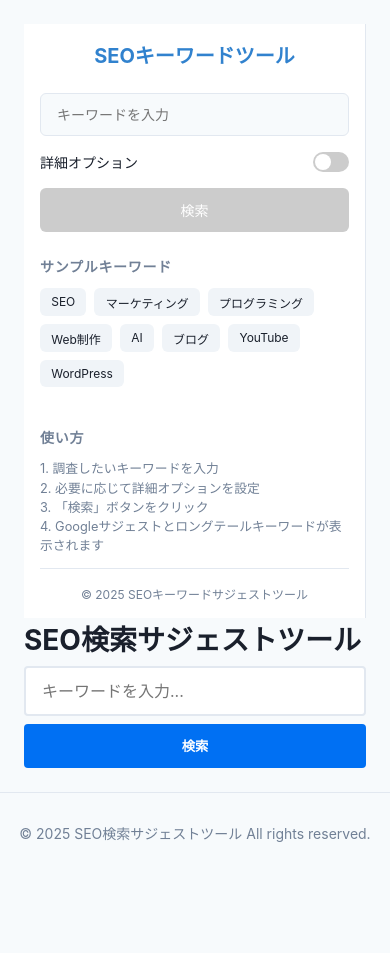
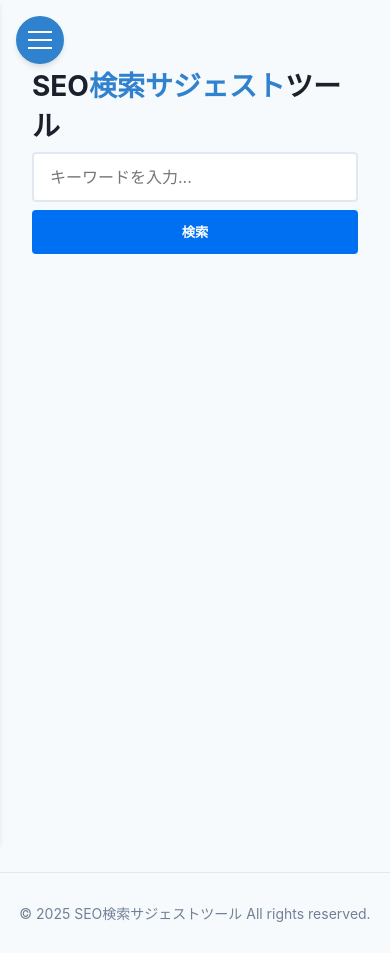
Before and after one commit to fortesnow/seo-suggest-tool, a Next.js app in the folder frontend/: page / in a window 390 px wide. Before the commit the page ends 873 px from the top, so only its background shows below. Built offline with nearby package versions, Linux system fonts and the light colour scheme.

Commit message:
デザインをより洗練化

```diff
--- a/frontend/pages/api/suggestions.js
+++ b/frontend/pages/api/suggestions.js
@@ -12,8 +12,8 @@ export default async function handler(req, res) {
     // ログを追加
     console.log('Fetched suggestions:', suggestions);
 
-    // 検索ボリュームを追加
-    const suggestionsWithVolume = suggestions.map(suggestion => ({
+    // 検索ボリュームを追加（最大10件に制限）
+    const suggestionsWithVolume = suggestions.slice(0, 10).map(suggestion => ({
       keyword: suggestion,
       searchVolume: generateSearchVolume(suggestion)
     }));
@@ -24,8 +24,8 @@ export default async function handler(req, res) {
       ? Math.round(totalVolume / suggestionsWithVolume.length)
       : 0;
 
-    // ロングテールキーワードの生成
-    const longTailKeywords = generateLongTailKeywords(keyword, suggestionsWithVolume);
+    // ロングテールキーワードの生成（最大10件に制限）
+    const longTailKeywords = generateLongTailKeywords(keyword, suggestionsWithVolume).slice(0, 10);
 
     // ロングテールキーワードの平均検索ボリュームを計算
     const longTailTotalVolume = longTailKeywords.reduce((sum, item) => sum + item.searchVolume, 0);
--- a/frontend/pages/index.js
+++ b/frontend/pages/index.js
@@ -15,10 +15,19 @@ export default function Home() {
   const [error, setError] = useState(null);
   const [selectedKeyword, setSelectedKeyword] = useState('');
   const [analyzeMode, setAnalyzeMode] = useState(false);
+  const [isMobileMenuOpen, setIsMobileMenuOpen] = useState(false);
+
+  // モバイルメニューの切り替え
+  const toggleMobileMenu = () => {
+    setIsMobileMenuOpen(!isMobileMenuOpen);
+  };
 
   const fetchSuggestions = async (searchKeyword, searchRegion) => {
     setLoading(true);
     setError(null);
+
+    // モバイル表示の場合、サイドバーを閉じる
+    setIsMobileMenuOpen(false);
 
     try {
       // キーワードを適切にエンコード
@@ -79,6 +88,9 @@ export default function Home() {
       }
 
       setResults(data);
+      // 検索後に選択キーワードを更新
+      setKeyword(searchKeyword);
+      setRegion(searchRegion);
     } catch (err) {
       console.error('Error fetching suggestions:', err);
       setError(err.message || 'キーワード候補の取得中にエラーが発生しました');
@@ -137,9 +149,23 @@ export default function Home() {
         <link rel="icon" href="/favicon.ico" />
       </Head>
 
+      <button
+        className={styles.mobileMenuToggle}
+        onClick={toggleMobileMenu}
+        aria-label="メニューを開く"
+      >
+        <span className={styles.hamburger}></span>
+      </button>
+
       <main className={styles.main}>
-        <div className={styles.layout}>
-          <Sidebar />
+        <div className={`${styles.layout} ${isMobileMenuOpen ? styles.sidebarOpen : ''}`}>
+          <div className={styles.sidebarContainer}>
+            <Sidebar
+              onSearch={fetchSuggestions}
+              initialKeyword={keyword}
+              initialRegion={region}
+            />
+          </div>
 
           <div className={styles.content}>
             <h1 className={styles.title}>
--- a/frontend/styles/Home.module.css
+++ b/frontend/styles/Home.module.css
@@ -2,13 +2,83 @@
   min-height: 100vh;
   display: flex;
   flex-direction: column;
+  position: relative;
 }
 
 .main {
   padding: 2rem;
   flex: 1;
-  margin-left: var(--sidebar-width);
-  width: calc(100% - var(--sidebar-width));
+}
+
+.layout {
+  display: flex;
+  min-height: calc(100vh - 60px);
+}
+
+.sidebarContainer {
+  width: var(--sidebar-width);
+  flex-shrink: 0;
+  transition: transform 0.3s ease-in-out;
+  background-color: var(--bg-secondary);
+  box-shadow: var(--shadow-md);
+  z-index: 20;
+}
+
+.content {
+  flex: 1;
+  padding: 0 1.5rem;
+  max-width: 1200px;
+  margin: 0 auto;
+}
+
+.mobileMenuToggle {
+  display: none;
+  position: fixed;
+  top: 1rem;
+  left: 1rem;
+  z-index: 100;
+  background-color: var(--primary-color);
+  color: white;
+  border: none;
+  border-radius: 50%;
+  width: 3rem;
+  height: 3rem;
+  cursor: pointer;
+  box-shadow: var(--shadow-md);
+  transition: all 0.2s ease-in-out;
+}
+
+.mobileMenuToggle:hover {
+  background-color: #2c5282;
+}
+
+.hamburger {
+  position: relative;
+  display: block;
+  width: 1.5rem;
+  height: 0.125rem;
+  margin: 0 auto;
+  background-color: white;
+  transition: all 0.3s ease-in-out;
+}
+
+.hamburger::before,
+.hamburger::after {
+  content: '';
+  position: absolute;
+  left: 0;
+  width: 100%;
+  height: 0.125rem;
+  background-color: white;
+  transition: all 0.3s ease-in-out;
+}
+
+.hamburger::before {
+  top: -0.5rem;
+}
+
+.hamburger::after {
+  bottom: -0.5rem;
 }
 
 .mainContent {
@@ -25,6 +95,11 @@
   font-weight: 700;
   color: var(--text-color);
   margin-bottom: 0.5rem;
+}
+
+.highlight {
+  color: var(--primary-color);
+  font-weight: 700;
 }
 
 .description {
@@ -147,8 +222,6 @@
 }
 
 .footer {
-  margin-left: var(--sidebar-width);
-  width: calc(100% - var(--sidebar-width));
   padding: 1.5rem;
   border-top: 1px solid var(--border-color);
   text-align: center;
@@ -156,16 +229,55 @@
   font-size: 0.875rem;
 }
 
+/* レスポンシブ対応 */
 @media (max-width: 768px) {
+  .mobileMenuToggle {
+    display: flex;
+    align-items: center;
+    justify-content: center;
+  }
+
+  .layout {
+    display: block;
+  }
+
+  .sidebarContainer {
+    position: fixed;
+    top: 0;
+    left: 0;
+    height: 100vh;
+    transform: translateX(-100%);
+    transition: transform 0.3s ease-in-out;
+  }
+
+  .sidebarOpen .sidebarContainer {
+    transform: translateX(0);
+  }
+
+  .sidebarOpen .hamburger {
+    background-color: transparent;
+  }
+
+  .sidebarOpen .hamburger::before {
+    transform: rotate(45deg);
+    top: 0;
+  }
+
+  .sidebarOpen .hamburger::after {
+    transform: rotate(-45deg);
+    bottom: 0;
+  }
+
   .main {
-    margin-left: 0;
-    width: 100%;
     padding: 1.5rem;
+    padding-top: 4rem;
+  }
+
+  .content {
+    padding: 0 0.5rem;
   }
 
   .footer {
-    margin-left: 0;
-    width: 100%;
     padding: 1rem;
   }
 
--- a/frontend/styles/SuggestionList.module.css
+++ b/frontend/styles/SuggestionList.module.css
@@ -2,29 +2,39 @@
   margin: 1rem 0;
   background-color: #fff;
   border-radius: var(--radius-lg);
-  box-shadow: var(--shadow-sm);
-  padding: 1rem;
+  box-shadow: var(--shadow-md);
+  padding: 1.25rem;
+  transition: all 0.2s ease-in-out;
 }
 
 .tabs {
   display: flex;
-  margin-bottom: 1rem;
+  margin-bottom: 1.25rem;
   border-bottom: 1px solid #e2e8f0;
 }
 
 .tab {
-  padding: 0.5rem 1rem;
+  padding: 0.75rem 1.25rem;
   border: none;
   background: none;
   font-weight: 500;
   color: #4a5568;
   cursor: pointer;
-  transition: all 0.2s;
+  transition: all 0.3s;
   position: relative;
+  display: flex;
+  align-items: center;
+  gap: 0.5rem;
+}
+
+.tabIcon {
+  font-size: 0.9rem;
+  color: var(--primary-color);
 }
 
 .tab:hover {
   color: var(--primary-color);
+  background-color: rgba(49, 130, 206, 0.05);
 }
 
 .activeTab {
@@ -46,44 +56,70 @@
   padding: 0.5rem 0;
 }
 
-.explanation {
-  margin-bottom: 1rem;
-  font-size: 0.9rem;
-  color: #4a5568;
+.explanationContainer {
   display: flex;
   justify-content: space-between;
   align-items: center;
+  margin-bottom: 1rem;
   flex-wrap: wrap;
+  gap: 0.5rem;
+}
+
+.explanation {
+  margin: 0;
+  font-size: 0.9rem;
+  color: #4a5568;
+  flex: 1;
+  min-width: 250px;
+}
+
+.toolBar {
+  display: flex;
+  align-items: center;
+  gap: 0.75rem;
+}
+
+.resultCount {
+  font-size: 0.85rem;
+  color: var(--text-light);
+  padding: 0.25rem 0.5rem;
+  background-color: #f7fafc;
+  border-radius: var(--radius-sm);
+  border: 1px solid var(--border-color);
 }
 
 .averageVolume {
   font-weight: 500;
   color: var(--primary-color);
-  margin-left: 1rem;
+  margin-left: 0.5rem;
+  white-space: nowrap;
 }
 
 .keywords {
   list-style: none;
   padding: 0;
-  margin: 0;
+  margin: 0 0 1rem 0;
 }
 
 .keywordItem {
   display: flex;
   justify-content: space-between;
   align-items: center;
-  padding: 0.75rem;
+  padding: 0.85rem 1rem;
   border-radius: var(--radius-md);
   background-color: #f8fafc;
-  margin-bottom: 0.5rem;
+  margin-bottom: 0.75rem;
   cursor: pointer;
   transition: all 0.2s;
   border: 1px solid #e2e8f0;
+  box-shadow: var(--shadow-sm);
 }
 
 .keywordItem:hover {
   background-color: #edf2f7;
   border-color: #cbd5e0;
+  transform: translateY(-1px);
+  box-shadow: var(--shadow-md);
 }
 
 .keyword {
@@ -94,16 +130,17 @@
 .keywordActions {
   display: flex;
   align-items: center;
-  gap: 0.75rem;
+  gap: 0.85rem;
 }
 
 .volume {
   background-color: #e2e8f0;
-  padding: 0.2rem 0.5rem;
+  padding: 0.25rem 0.75rem;
   border-radius: var(--radius-sm);
-  font-size: 0.8rem;
+  font-size: 0.85rem;
   color: #4a5568;
   white-space: nowrap;
+  font-weight: 500;
 }
 
 .analyzeButton {
@@ -111,21 +148,46 @@
   color: white;
   border: none;
   border-radius: var(--radius-sm);
-  padding: 0.25rem 0.75rem;
-  font-size: 0.8rem;
+  padding: 0.35rem 1rem;
+  font-size: 0.85rem;
+  font-weight: 500;
   cursor: pointer;
   transition: all 0.2s;
 }
 
 .analyzeButton:hover {
-  background-color: var(--primary-dark);
+  background-color: #2c5282;
+  transform: translateY(-1px);
+}
+
+.showMoreContainer {
+  text-align: center;
+  margin-top: 0.5rem;
+  margin-bottom: 1rem;
+}
+
+.showMoreButton {
+  background: none;
+  border: 1px solid var(--border-color);
+  color: var(--primary-color);
+  font-size: 0.85rem;
+  padding: 0.5rem 1.5rem;
+  border-radius: var(--radius-md);
+  cursor: pointer;
+  transition: all 0.2s;
+}
+
+.showMoreButton:hover {
+  background-color: #ebf8ff;
+  border-color: var(--primary-color);
 }
 
 .noResults {
-  padding: 2rem;
+  padding: 2.5rem;
   text-align: center;
   color: #4a5568;
   background-color: #f8fafc;
   border-radius: var(--radius-lg);
   margin: 1rem 0;
+  border: 1px dashed var(--border-color);
 }
```
Also changed, not shown: frontend/components/SuggestionList.js (+45 -2 lines).
